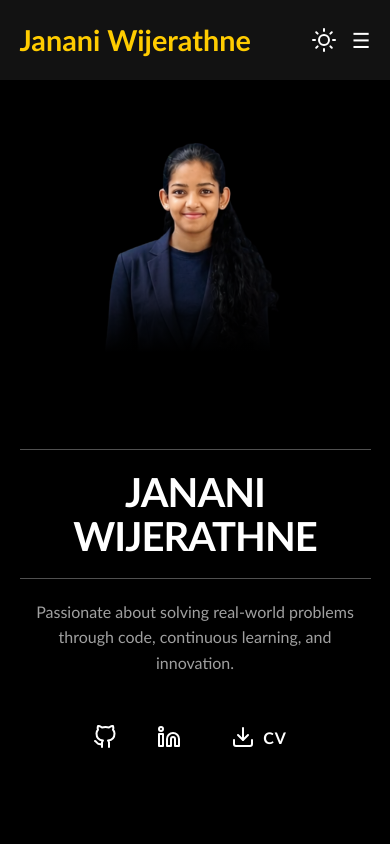
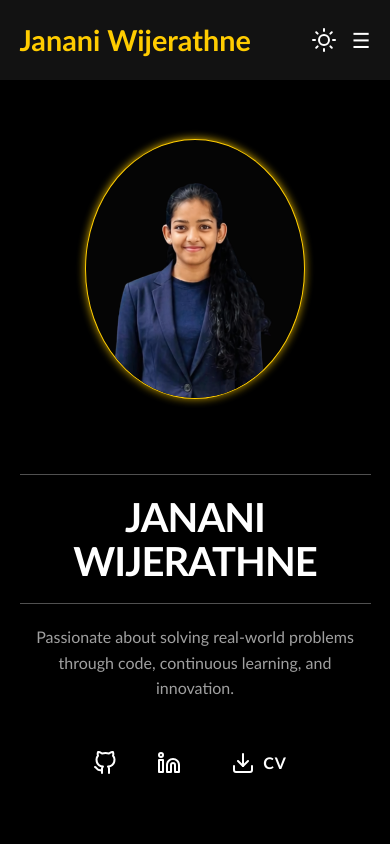
Before and after one commit to JKWijerathne/my-portfolio-react, a React (Create React App) app: page / in a window 390 px wide. Shown: the top 844 px of the page. Built offline with nearby package versions, Linux system fonts and the light colour scheme.

Commit message:
update refactor profile image with rounded frame

```diff
--- a/src/components/Home/Home.css
+++ b/src/components/Home/Home.css
@@ -95,35 +95,40 @@
     flex: 1;
     height: 100%;
     display: flex;
-    justify-content: flex-end;
+    justify-content: center;
     align-items: center;
     position: relative;
     overflow: visible;
 }
 
-.homeImageContainer::after {
-    content: '';
-    position: absolute;
-    bottom: -2px;
-    left: 0;
-    width: 100%;
-    height: 60%;
-    background: linear-gradient(to top, var(--bg-color-alt) 20%, transparent 100%);
-    pointer-events: none;
-    z-index: 10;
+.homeImageFrame {
+    width: 380px;
+    height: 420px;
+    border-radius: 50%; /* Standard elliptical shape */
+    border: 2px solid var(--accent-color);
+    overflow: hidden;
+    position: relative;
+    box-shadow: 0 10px 40px rgba(0, 0, 0, 0.4),
+                0 0 15px var(--accent-color);
+    display: flex;
+    justify-content: center;
+    align-items: center;
+    background-color: #050505; /* Stays dark even in light mode */
 }
 
+
 .homeImage {
-    max-height: 100%;
-    max-width: 100%;
-    object-fit: contain;
-    object-position: center right;
-    mask-image: linear-gradient(to right, transparent, black 15%);
-    -webkit-mask-image: linear-gradient(to right, transparent, black 15%);
-    filter: drop-shadow(0 30px 40px var(--image-shadow));
-    transform: scale(1.08) translateX(2%) translateY(-5%);
-    transform-origin: center right;
+    width: 100%;
+    height: 100%;
+    object-fit: cover;
+    object-position: center top;
+    transition: transform 0.5s ease;
 }
+
+.homeImageFrame:hover .homeImage {
+    transform: scale(1.1);
+}
+
 
 /* Responsive adjustments */
 @media screen and (max-width: 1024px) {
@@ -148,13 +153,21 @@
         order: -1;
         width: 100%;
         justify-content: center;
-        height: 55vh;
-        min-height: 300px;
-        max-height: 500px;
+        height: auto;
+        padding: 2rem 0;
         margin-bottom: 1rem;
-        overflow: hidden;
-        /* Prevent overflow into text */
     }
+
+    .homeImageFrame {
+        width: 280px;
+        height: 320px;
+        border-width: 1.5px;
+        box-shadow: 0 5px 25px rgba(0, 0, 0, 0.4),
+                    0 0 10px var(--accent-color);
+        border-radius: 50%;
+    }
+
+
 
     .homeContent {
         order: 0;
@@ -173,17 +186,11 @@
     }
 
     .homeImage {
-        mask-image: none;
-        -webkit-mask-image: none;
-        max-height: 100%;
-        max-width: 100%;
-        object-position: center bottom;
-        transform: scale(1.2);
-        /* Slightly larger for better mobile view */
-        transform-origin: center bottom;
-        filter: none;
-        /* Remove the heavy shadow on mobile to avoid duplication artifacts */
+        width: 100%;
+        height: 100%;
+        object-position: center top;
     }
+
 }
 
 @media screen and (max-width: 480px) {
@@ -205,16 +212,19 @@
         width: 100%;
     }
 
-    .homeImageContainer {
-        height: 35vh;
-        min-height: 200px;
-        max-height: 280px;
-        margin-bottom: 1rem;
+    .homeImageFrame {
+        width: 220px;
+        height: 260px;
+        border-radius: 50%;
+        border-width: 1px;
+        box-shadow: 0 5px 20px rgba(0, 0, 0, 0.4),
+                    0 0 8px var(--accent-color);
     }
 
+
     .homeImage {
-        max-width: 70%;
-        transform: scale(1.05);
-        transform-origin: center bottom;
+        width: 100%;
+        height: 100%;
     }
+
 }
--- a/src/components/Home/Home.jsx
+++ b/src/components/Home/Home.jsx
@@ -18,7 +18,7 @@ const Home = () => {
               <path d="M9 19c-5 1.5-5-2.5-7-3m14 6v-3.87a3.37 3.37 0 0 0-.94-2.61c3.14-.35 6.44-1.54 6.44-7A5.44 5.44 0 0 0 20 4.77 5.07 5.07 0 0 0 19.91 1S18.73.65 16 2.48a13.38 13.38 0 0 0-7 0C6.27.65 5.09 1 5.09 1A5.07 5.07 0 0 0 5 4.77a5.44 5.44 0 0 0-1.5 3.78c0 5.42 3.3 6.61 6.44 7A3.37 3.37 0 0 0 9 18.13V22"></path>
             </svg>
           </a>
-          <a href="https://www.linkedin.com/jananiwijerathne2003/" target="_blank" rel="noopener noreferrer" className="btn btn-icon">
+          <a href="https://www.linkedin.com/in/jananiwijerathne2003" target="_blank" rel="noopener noreferrer" className="btn btn-icon">
             <svg xmlns="http://www.w3.org/2000/svg" width="24" height="24" viewBox="0 0 24 24" fill="none" stroke="currentColor" strokeWidth="2" strokeLinecap="round" strokeLinejoin="round">
               <path d="M16 8a6 6 0 0 1 6 6v7h-4v-7a2 2 0 0 0-2-2 2 2 0 0 0-2 2v7h-4v-7a6 6 0 0 1 6-6z"></path>
               <rect x="2" y="9" width="4" height="12"></rect>
@@ -36,7 +36,9 @@ const Home = () => {
         </div>
       </div>
       <div className="homeImageContainer">
-        <img src={profileImage} alt="Profile" className="homeImage" />
+        <div className="homeImageFrame">
+          <img src={profileImage} alt="Profile" className="homeImage" />
+        </div>
       </div>
     </section>
   );
```
